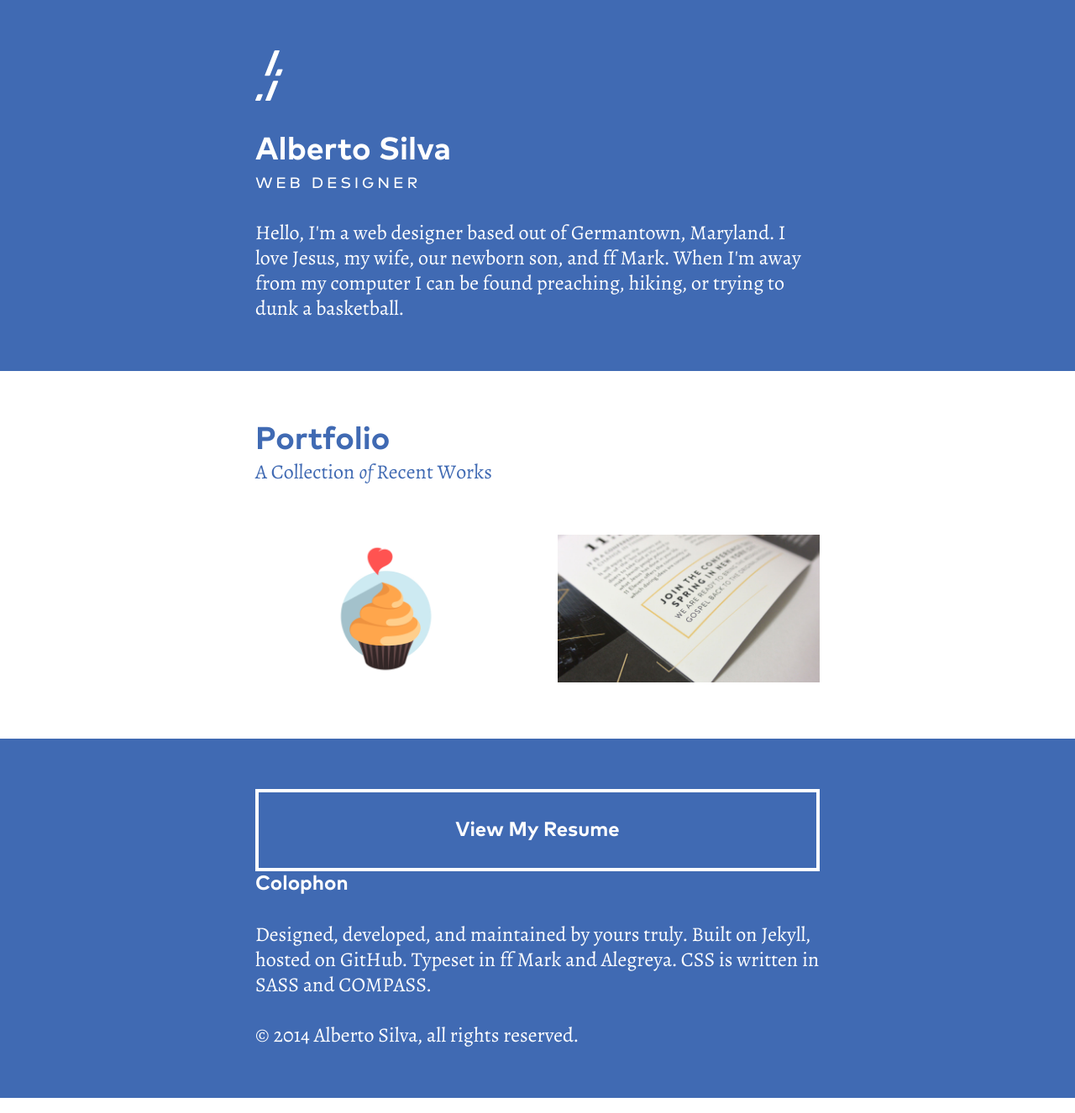
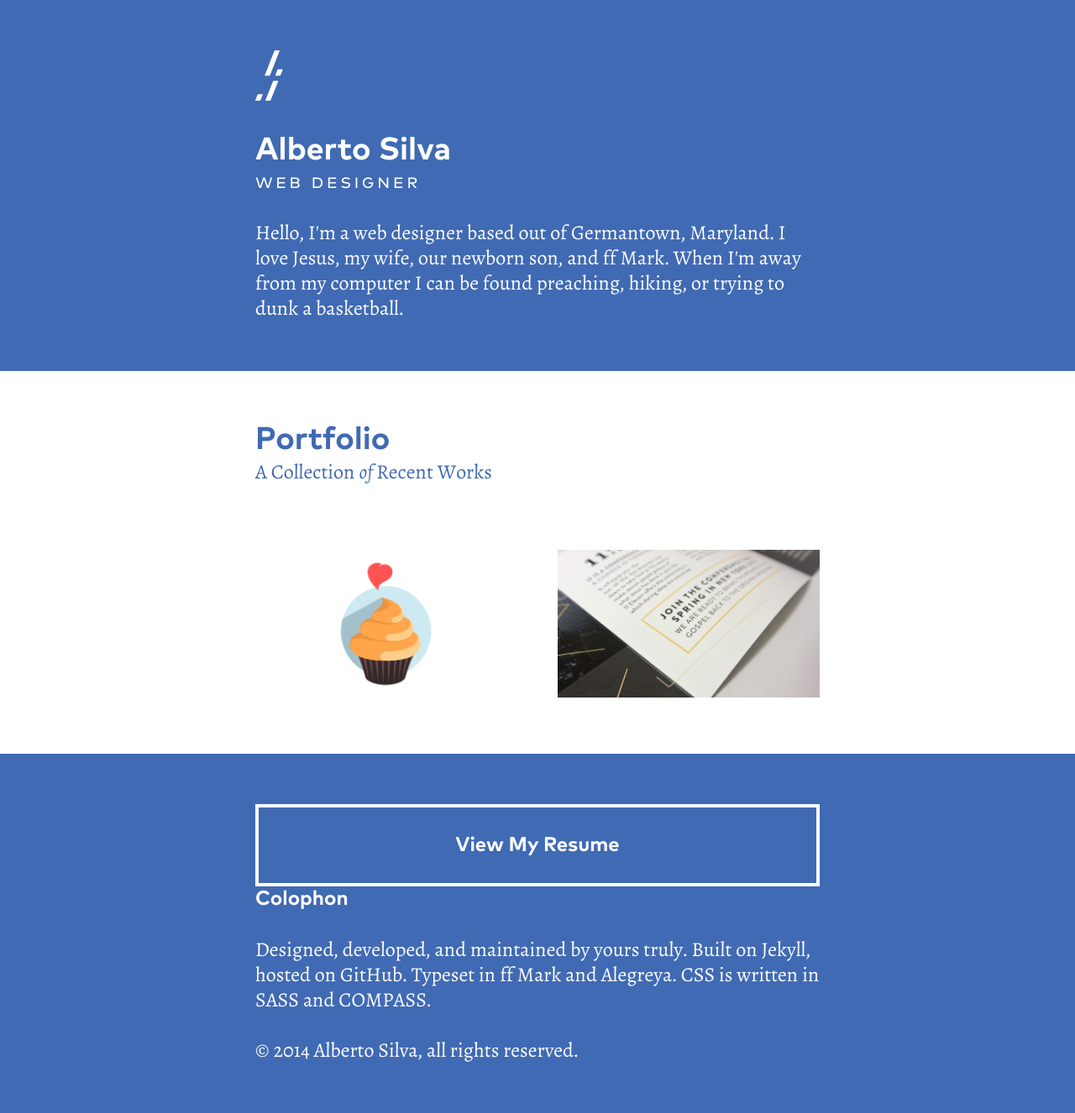
Before and after one commit to asilvadesigns/portfolio, a Jekyll site: the page built from index.html, in a window 1280 px wide. Shown: the whole page at 84% size. Built offline with Jekyll 4.4.1, drawn with Linux system fonts in a browser that asks for light colours.

Commit message:
Test v12

```diff
--- a/_compass/layout/_grid.scss
+++ b/_compass/layout/_grid.scss
@@ -7,9 +7,6 @@
 
 .grid {
 	margin: 0 $grid__gutter *-1;
-	& + & > [class*="col--"] {
-		margin-top: $grid__gutter *2
-	}
 }
 
 .container, .grid {
@@ -19,6 +16,7 @@
 [class*="col--"] {
 	box-sizing: border-box;
 	padding: 0 $grid__gutter;
+	margin-top: $grid__gutter *2;
 }
 
 .col--2 {
```
Also changed, not shown: css/screen.css (+1 -1 lines), 2 other files.
